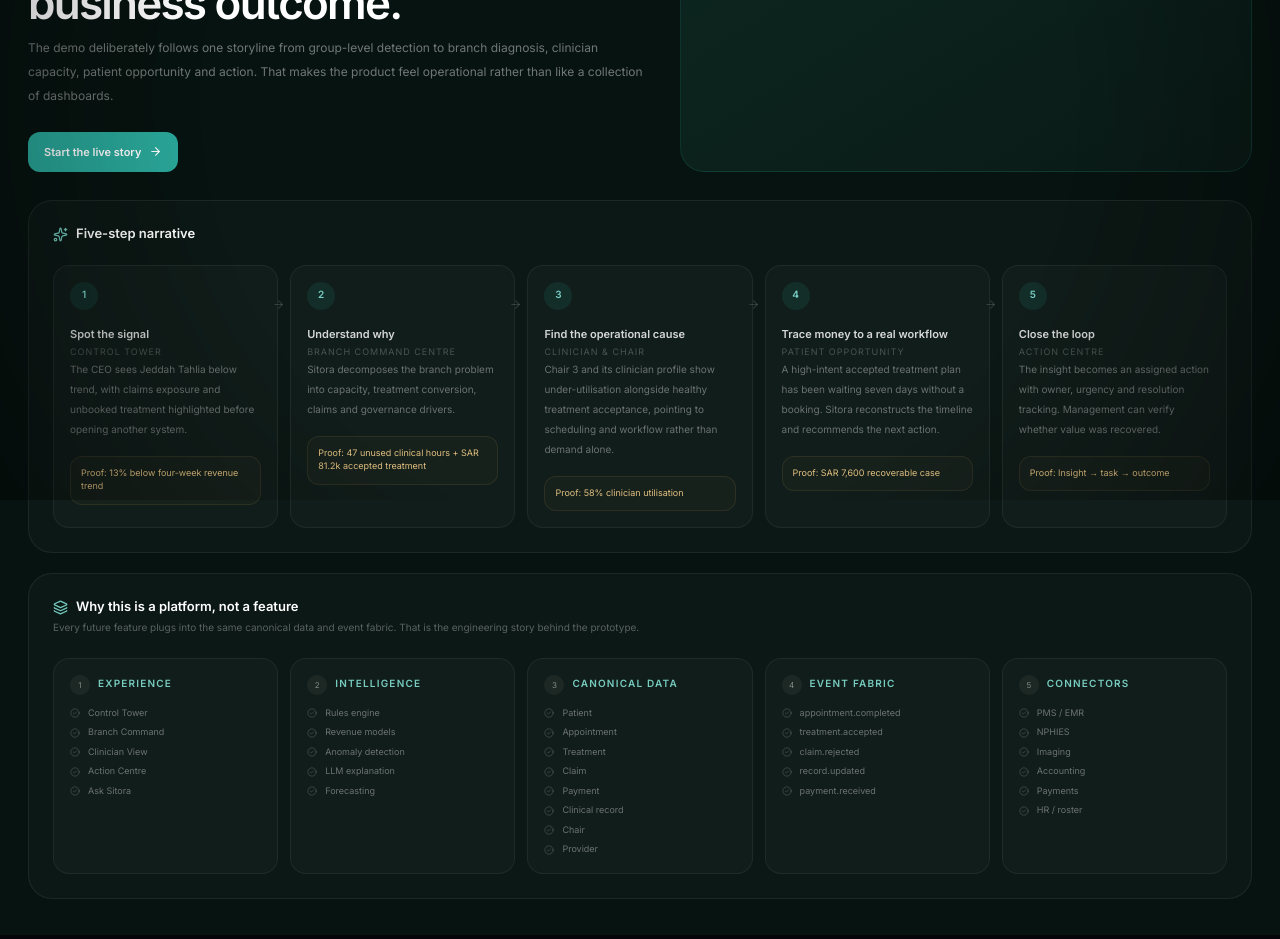
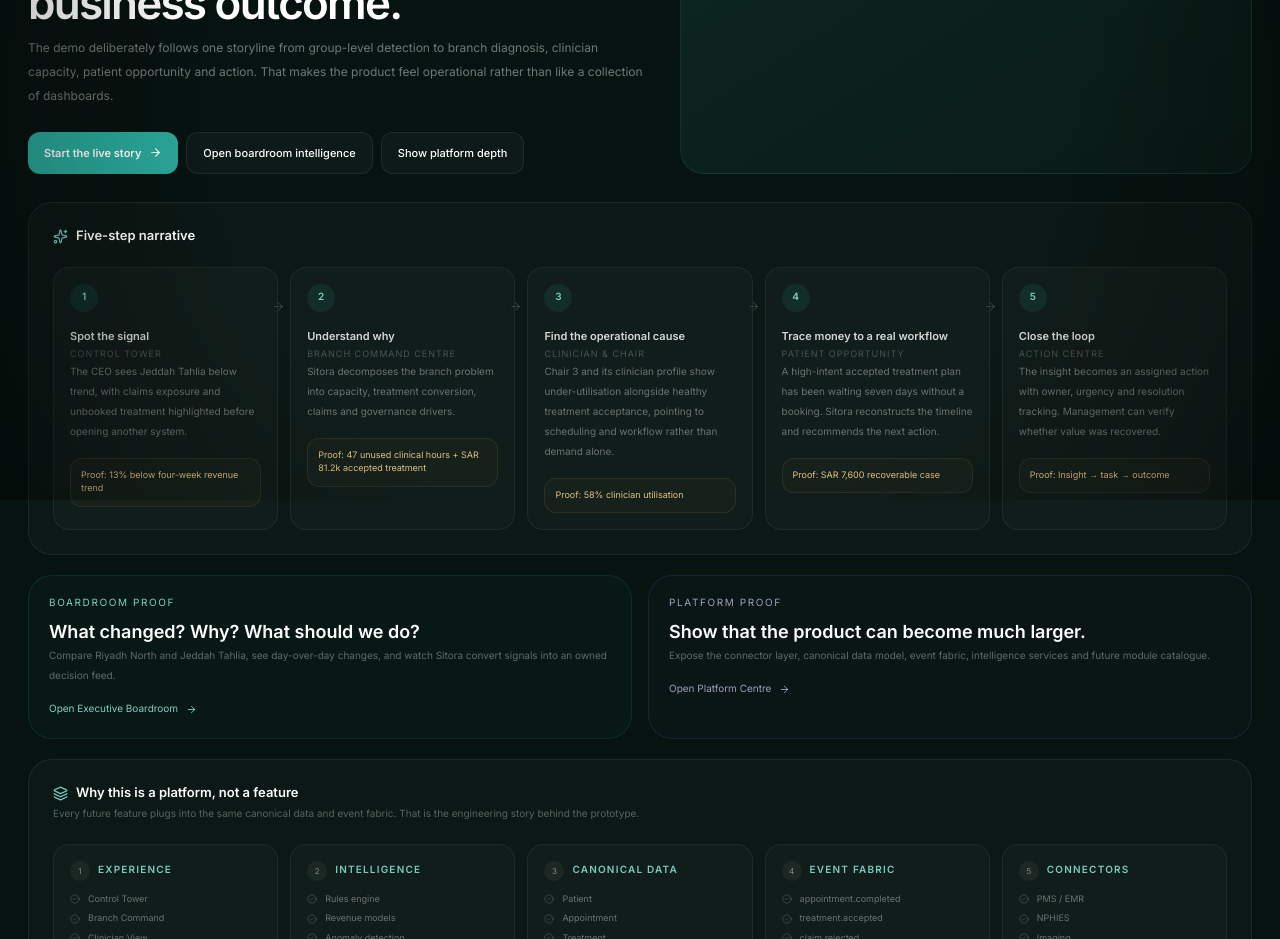
Before and after one commit to Nylon1/SitoraBrandingagency, a Next.js app: page /tools/dental-control/demo in a window 1280 px wide. Shown: the part 300-1239 px from the top of the page. Built offline with nearby package versions, Linux system fonts and the light colour scheme; a web font is replaced by a local one.

Commit message:
Expand VC demo with boardroom and platform proof routes

```diff
--- a/components/dental-control/VCDemoJourney.tsx
+++ b/components/dental-control/VCDemoJourney.tsx
@@ -9,12 +9,17 @@ export function VCDemoJourney() {
     <header className="border-b border-white/[0.06] bg-[#081713]/90 backdrop-blur-xl"><div className="mx-auto flex max-w-[1320px] items-center justify-between px-4 py-4 md:px-7"><div className="flex items-center gap-3"><Link href="/tools/dental-control" className="rounded-xl border border-white/[0.08] p-2.5 text-white/50"><ArrowLeft size={17}/></Link><div><div className="text-[10px] uppercase tracking-[0.17em] text-[#73cabf]">Presenter mode</div><div className="mt-1 text-[17px] font-semibold">Sitora Dental Control · VC Demo</div></div></div><span className="hidden rounded-full border border-[#c49a53]/20 bg-[#c49a53]/8 px-3 py-1.5 text-[9px] uppercase tracking-[0.14em] text-[#e3c183] sm:inline-flex"><Sparkles size={11} className="mr-1.5"/> 5-minute story</span></div></header>
     <main className="mx-auto max-w-[1320px] px-4 py-7 md:px-7 md:py-9">
       <section className="grid gap-5 xl:grid-cols-[1.05fr_0.95fr]">
-        <div><div className="inline-flex items-center gap-2 rounded-full border border-[#2aa89a]/18 bg-[#2aa89a]/[0.05] px-3 py-1 text-[9px] font-semibold uppercase tracking-[0.16em] text-[#78cfc4]"><PlayCircle size={12}/> Guided executive story</div><h1 className="mt-4 max-w-3xl text-[32px] font-semibold tracking-[-0.04em] md:text-[44px]">Show how one weak signal becomes a recoverable business outcome.</h1><p className="mt-4 max-w-2xl text-[12px] leading-6 text-white/42">The demo deliberately follows one storyline from group-level detection to branch diagnosis, clinician capacity, patient opportunity and action. That makes the product feel operational rather than like a collection of dashboards.</p><Link href="/tools/dental-control/branch/jeddah-tahlia" className="mt-6 inline-flex items-center gap-2 rounded-xl bg-[#2aa89a] px-4 py-3 text-[11px] font-semibold text-[#04110f]">Start the live story <ArrowRight size={13}/></Link></div>
+        <div><div className="inline-flex items-center gap-2 rounded-full border border-[#2aa89a]/18 bg-[#2aa89a]/[0.05] px-3 py-1 text-[9px] font-semibold uppercase tracking-[0.16em] text-[#78cfc4]"><PlayCircle size={12}/> Guided executive story</div><h1 className="mt-4 max-w-3xl text-[32px] font-semibold tracking-[-0.04em] md:text-[44px]">Show how one weak signal becomes a recoverable business outcome.</h1><p className="mt-4 max-w-2xl text-[12px] leading-6 text-white/42">The demo deliberately follows one storyline from group-level detection to branch diagnosis, clinician capacity, patient opportunity and action. That makes the product feel operational rather than like a collection of dashboards.</p><div className="mt-6 flex flex-wrap gap-2"><Link href="/tools/dental-control/branch/jeddah-tahlia" className="inline-flex items-center gap-2 rounded-xl bg-[#2aa89a] px-4 py-3 text-[11px] font-semibold text-[#04110f]">Start the live story <ArrowRight size={13}/></Link><Link href="/tools/dental-control/boardroom" className="inline-flex items-center gap-2 rounded-xl border border-white/[0.08] bg-white/[0.03] px-4 py-3 text-[11px] font-medium text-white/65">Open boardroom intelligence</Link><Link href="/tools/dental-control/platform" className="inline-flex items-center gap-2 rounded-xl border border-white/[0.08] bg-white/[0.03] px-4 py-3 text-[11px] font-medium text-white/65">Show platform depth</Link></div></div>
         <div className="rounded-3xl border border-[#2aa89a]/16 bg-gradient-to-br from-[#0d2822] to-[#0a1a16] p-5"><div className="text-[11px] font-semibold">Presenter opening</div><div className="mt-4 rounded-2xl border border-white/[0.06] bg-white/[0.03] p-4 text-[12px] leading-6 text-white/56">“A dental group already has software. The problem is that leadership still cannot see, in one place, where capacity, revenue, claims and governance are breaking down. Sitora turns those disconnected systems into one operating intelligence layer.”</div><div className="mt-4 text-[9px] uppercase tracking-[0.15em] text-white/22">Then move directly into the Jeddah signal.</div></div>
       </section>
 
       <section className="mt-7 rounded-3xl border border-white/[0.07] bg-white/[0.025] p-5 md:p-6"><div className="flex items-center gap-2 text-[13px] font-semibold"><Sparkles size={15} className="text-[#73cabf]"/> Five-step narrative</div><div className="mt-5 grid gap-3 xl:grid-cols-5">{demoJourney.map(step=><div key={step.step} className="relative rounded-2xl border border-white/[0.06] bg-white/[0.025] p-4"><div className="flex h-7 w-7 items-center justify-center rounded-full bg-[#2aa89a]/12 text-[10px] font-semibold text-[#79cfc5]">{step.step}</div><div className="mt-4 text-[11px] font-semibold text-white/82">{step.title}</div><div className="mt-1 text-[9px] uppercase tracking-[0.11em] text-white/24">{step.screen}</div><p className="mt-3 text-[10px] leading-5 text-white/38">{step.narrative}</p><div className="mt-4 rounded-xl border border-[#c49a53]/12 bg-[#c49a53]/[0.035] p-2.5 text-[9px] text-[#e1c080]">Proof: {step.proof}</div>{step.step<5?<ArrowRight size={13} className="absolute -right-2 top-8 hidden text-white/14 xl:block"/>:null}</div>)}</div></section>
 
+      <section className="mt-5 grid gap-4 lg:grid-cols-2">
+        <Link href="/tools/dental-control/boardroom" className="group rounded-3xl border border-[#2aa89a]/15 bg-[#2aa89a]/[0.035] p-5 transition hover:border-[#2aa89a]/30"><div className="text-[10px] uppercase tracking-[0.16em] text-[#79cfc5]">Boardroom proof</div><div className="mt-2 text-[18px] font-semibold">What changed? Why? What should we do?</div><p className="mt-2 text-[10px] leading-5 text-white/36">Compare Riyadh North and Jeddah Tahlia, see day-over-day changes, and watch Sitora convert signals into an owned decision feed.</p><div className="mt-4 inline-flex items-center gap-2 text-[10px] text-[#7fd0c5]">Open Executive Boardroom <ArrowRight size={11} className="transition group-hover:translate-x-1"/></div></Link>
+        <Link href="/tools/dental-control/platform" className="group rounded-3xl border border-violet-400/12 bg-violet-400/[0.025] p-5 transition hover:border-violet-400/25"><div className="text-[10px] uppercase tracking-[0.16em] text-violet-200/70">Platform proof</div><div className="mt-2 text-[18px] font-semibold">Show that the product can become much larger.</div><p className="mt-2 text-[10px] leading-5 text-white/36">Expose the connector layer, canonical data model, event fabric, intelligence services and future module catalogue.</p><div className="mt-4 inline-flex items-center gap-2 text-[10px] text-violet-200/70">Open Platform Centre <ArrowRight size={11} className="transition group-hover:translate-x-1"/></div></Link>
+      </section>
+
       <section className="mt-5 rounded-3xl border border-white/[0.07] bg-white/[0.025] p-5 md:p-6"><div className="flex items-center gap-2 text-[13px] font-semibold"><Layers3 size={15} className="text-[#73cabf]"/> Why this is a platform, not a feature</div><p className="mt-2 max-w-3xl text-[10px] leading-5 text-white/32">Every future feature plugs into the same canonical data and event fabric. That is the engineering story behind the prototype.</p><div className="mt-5 grid gap-3 lg:grid-cols-5">{platformLayers.map((layer,index)=><div key={layer.layer} className="rounded-2xl border border-white/[0.06] bg-white/[0.025] p-4"><div className="flex items-center gap-2"><div className="flex h-5 w-5 items-center justify-center rounded-full bg-white/[0.05] text-[8px] text-white/45">{index+1}</div><div className="text-[10px] font-semibold uppercase tracking-[0.12em] text-[#77cbbf]">{layer.layer}</div></div><div className="mt-3 space-y-1.5">{layer.items.map(item=><div key={item} className="flex items-center gap-2 text-[9px] text-white/38"><CheckCircle2 size={10} className="text-white/20"/>{item}</div>)}</div></div>)}</div></section>
     </main>
   </div>;
```
